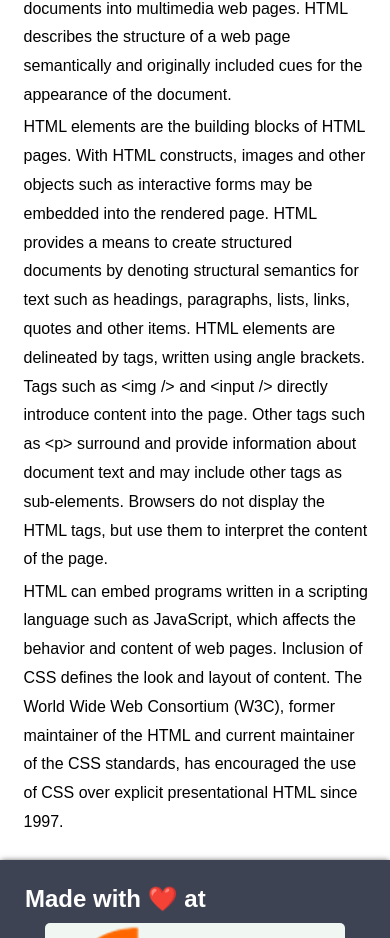
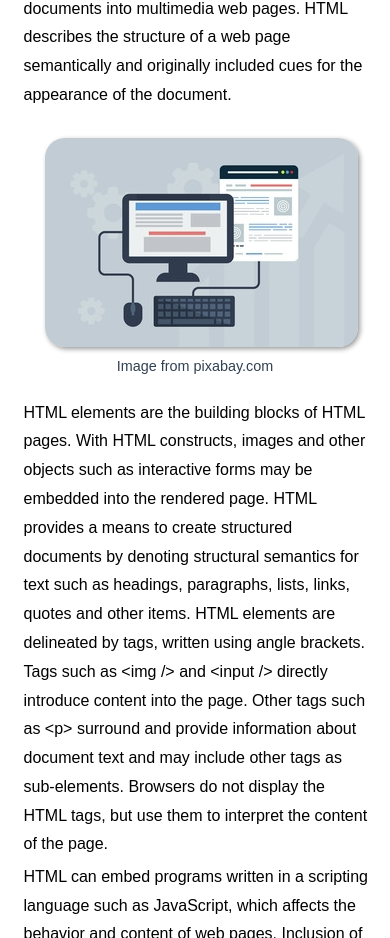
Before and after one commit to germanentornos/webdemic, a plain HTML site: page index.html in a window 390 px wide. Shown: the part 1052-1990 px from the top of the page. Drawn offline with Linux system fonts and the light colour scheme.

Commit message:
New images added.

```diff
--- a/css/style.css
+++ b/css/style.css
@@ -153,7 +153,7 @@ h1{
   padding-top: 2%;
 }
 
-p{
+p {
   padding-bottom: 1%;
    line-height: 1.8;
 }
@@ -161,6 +161,46 @@ p{
 li{
   padding-bottom: 0.5%;
 }
+
+
+
+/* Imágenes de los div content */
+
+.image-div {
+  text-align:center;
+  color: #314152;
+  font-size: 90%;
+  margin: 15px;
+  width:300px;
+}
+
+.image-div.right {
+  float: right;
+}
+
+@media only screen and (max-width: 935px){
+  .image-div.right {
+    float: inherit;
+    display: block;
+    margin: 25px auto;
+  }
+}
+
+.image-div.centered {
+  display: block;
+  margin: 25px auto;
+}
+
+.content-image {
+  border-radius: 20px;
+  background: rgb(240, 247, 242);
+  box-shadow: 2px 2px 5px #999;
+  margin-bottom:0.5em;
+}
+
+
+/*    //   Imágenes de los div content    */
+
 
 
 
--- a/index.html
+++ b/index.html
@@ -38,6 +38,8 @@
 
       <p>Web browsers receive HTML documents from a web server or from local storage and render the documents into multimedia web pages. HTML describes the structure of a web page semantically and originally included cues for the appearance of the
         document.</p>
+
+      <div class="image-div right"><img src="images/whatishtml.png" alt="What is HTML?" class="content-image"/>Image from pixabay.com</div>
 
       <p>HTML elements are the building blocks of HTML pages. With HTML constructs, images and other objects such as interactive forms may be embedded into the rendered page. HTML provides a means to create structured documents by denoting
         structural
```
Also changed, not shown: validations.html (+3 -0 lines), versions.html (+2 -0 lines), images/html5.png (added), images/validation.png (added), images/whatishtml.png (added).
